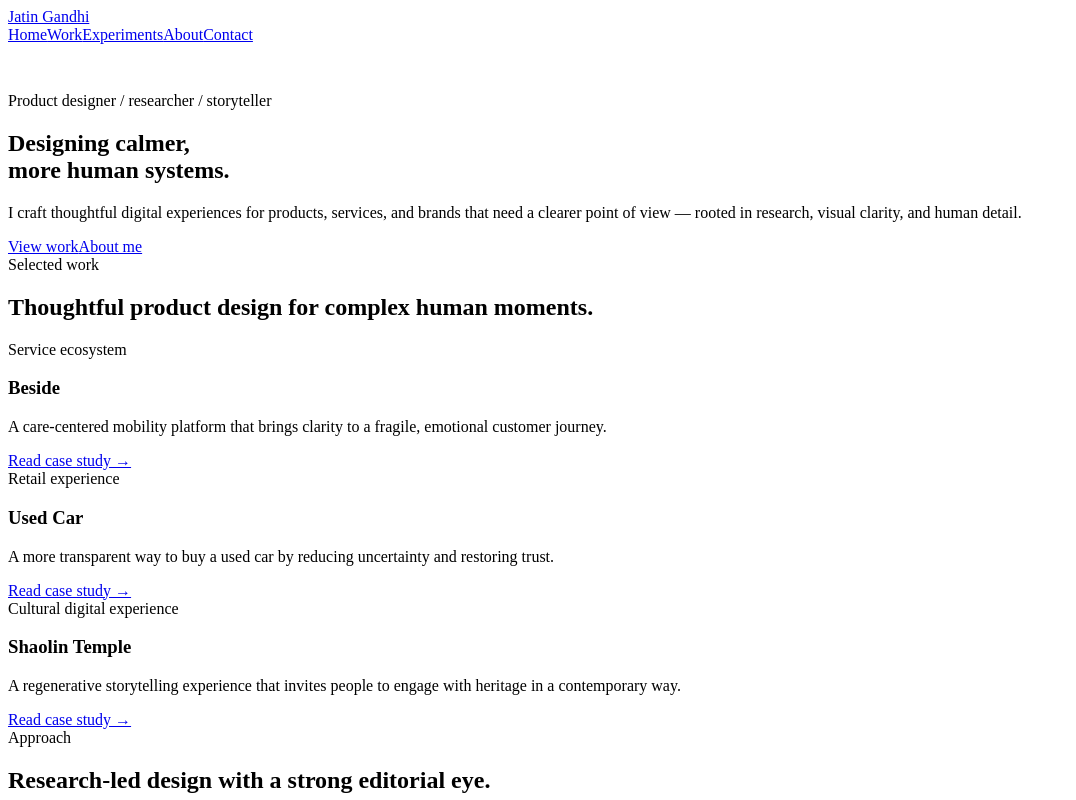
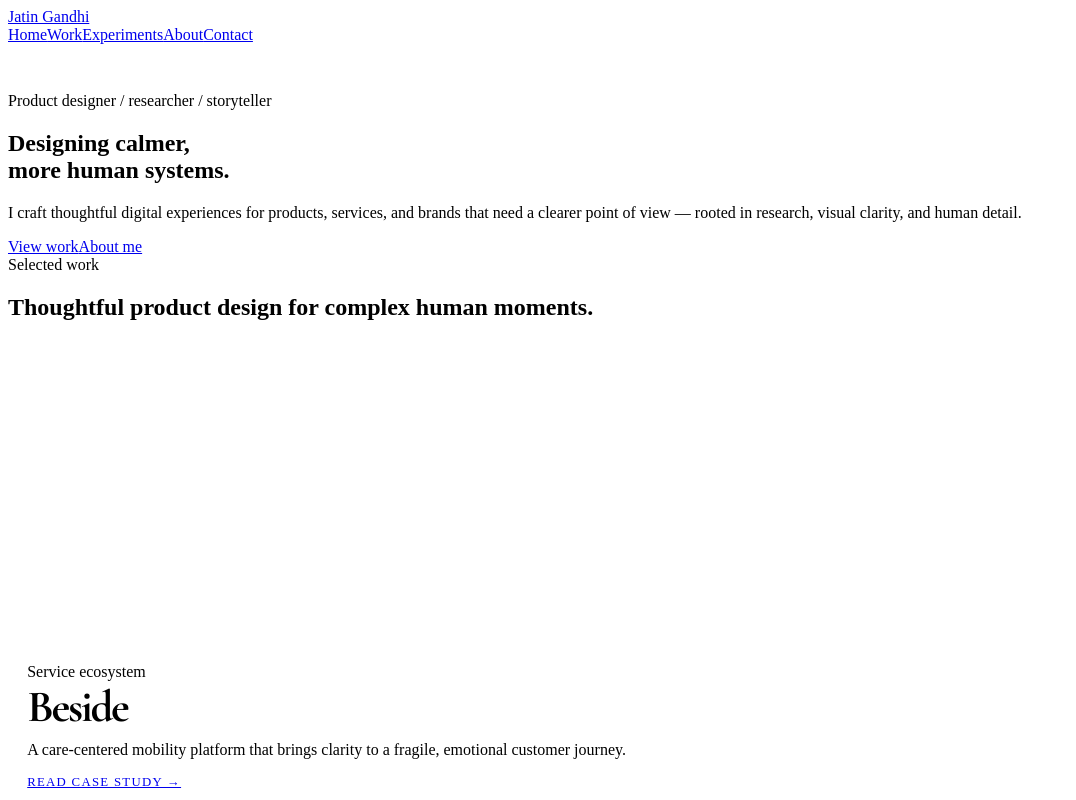
Before and after one commit to jatingandhi095-pixel/jatin-gandhi-portfolio, a Next.js app: page / in a window 1280 px wide. Shown: the top 800 px of the page, without its empty margins (0-1076 px from the left). Built offline with nearby package versions, Linux system fonts and the light colour scheme.

Commit message:
Create reusable portfolio card and case-study hero patterns so the foundation scales cleanly across the portfolio.

```diff
--- a/app/globals.css
+++ b/app/globals.css
@@ -1,12 +1,57 @@
-.page-header {
+.portfolio-card {
+  background: rgba(255, 255, 255, 0.18);
+  border: 1px solid var(--color-line);
+  overflow: hidden;
+}
+
+.portfolio-card__image {
+  height: 300px;
+  background: linear-gradient(135deg, var(--color-soft), rgba(214, 182, 96, 0.2));
+  border-bottom: 1px solid var(--color-line);
+}
+
+.portfolio-card__content {
+  padding: 1.4rem 1.2rem 1.5rem;
+}
+
+.portfolio-card__content h3,
+.mini-card h3,
+.contact-card h3 {
+  margin: 0.3rem 0 0.8rem;
+  font-family: var(--font-display);
+  font-size: clamp(2rem, 4vw, 2.8rem);
+  line-height: 0.95;
+  letter-spacing: -0.05em;
+}
+
+.portfolio-card__content p,
+.mini-card p,
+.contact-card p {
+  margin: 0;
+  color: var(--color-muted);
+}
+
+.portfolio-card__meta {
+  margin-top: 1rem;
+}
+
+.card-link {
+  display: inline-block;
+  margin-top: 1rem;
+  font-size: 0.8rem;
+  letter-spacing: 0.1em;
+  text-transform: uppercase;
+}
+
+.case-study-hero {
   margin-bottom: clamp(2rem, 4vw, 3.5rem);
 }
 
-.page-header .display {
+.case-study-hero .display {
   max-width: 780px;
 }
 
-.page-header .body-copy {
+.case-study-hero .body-copy {
   margin-top: 1rem;
 }
 
--- a/app/page.tsx
+++ b/app/page.tsx
@@ -1,9 +1,11 @@
+"use client";
+
+import Link from "next/link";
+import { motion } from "framer-motion";
 import { Body, Display, Eyebrow, SectionHeading, SmallLabel } from "@/components/typography";
 import { Container, Section } from "@/components/layout";
-import { PageHeader } from "@/components/page-header";
+import { PortfolioCard } from "@/components/portfolio-card";
 import { featuredWork } from "@/data/portfolio";
-import Link from "next/link";
-import { motion } from "framer-motion";
 
 const fadeUp = {
   hidden: { opacity: 0, y: 24 },
@@ -52,22 +54,20 @@ export default function HomePage() {
 
           <div className="feature-grid">
             {featuredWork.map((item) => (
-              <motion.article
+              <motion.div
                 key={item.title}
-                className="feature-card"
                 initial={{ opacity: 0, y: 18 }}
                 whileInView={{ opacity: 1, y: 0 }}
                 viewport={{ once: true, amount: 0.2 }}
                 transition={{ duration: 0.6 }}
               >
-                <div className="card-image" aria-hidden="true" />
-                <div className="card-copy">
-                  <SmallLabel>{item.category}</SmallLabel>
-                  <h3>{item.title}</h3>
-                  <p>{item.summary}</p>
-                  <Link href={item.href}>Read case study →</Link>
-                </div>
-              </motion.article>
+                <PortfolioCard
+                  eyebrow={item.category}
+                  title={item.title}
+                  summary={item.summary}
+                  href={item.href}
+                />
+              </motion.div>
             ))}
           </div>
         </Container>
--- a/app/work/page.tsx
+++ b/app/work/page.tsx
@@ -2,6 +2,7 @@ import Link from "next/link";
 import { Body, SectionHeading, SmallLabel } from "@/components/typography";
 import { Container, Section } from "@/components/layout";
 import { PageHeader } from "@/components/page-header";
+import { PortfolioCard } from "@/components/portfolio-card";
 import { caseStudies } from "@/data/portfolio";
 
 export default function WorkPage() {
--- /dev/null
+++ b/components/portfolio-card.tsx
@@ -0,0 +1,39 @@
+import Link from "next/link";
+import type { ReactNode } from "react";
+import { SmallLabel } from "@/components/typography";
+
+type PortfolioCardProps = {
+  eyebrow: string;
+  title: string;
+  summary: string;
+  href: string;
+  imageClassName?: string;
+  children?: ReactNode;
+};
+
+export function PortfolioCard({
+  eyebrow,
+  title,
+  summary,
+  href,
+  imageClassName,
+  children,
+}: PortfolioCardProps) {
+  return (
+    <article className="portfolio-card">
+      <div className={`portfolio-card__image ${imageClassName ?? ""}`.trim()} aria-hidden="true" />
+
+      <div className="portfolio-card__content">
+        <SmallLabel>{eyebrow}</SmallLabel>
+        <h3>{title}</h3>
+        <p>{summary}</p>
+
+        {children ? <div className="portfolio-card__meta">{children}</div> : null}
+
+        <Link href={href} className="card-link">
+          Read case study →
+        </Link>
+      </div>
+    </article>
+  );
+}
```
Also changed, not shown: components/case-study-hero.tsx (added, +17 -0 lines).
